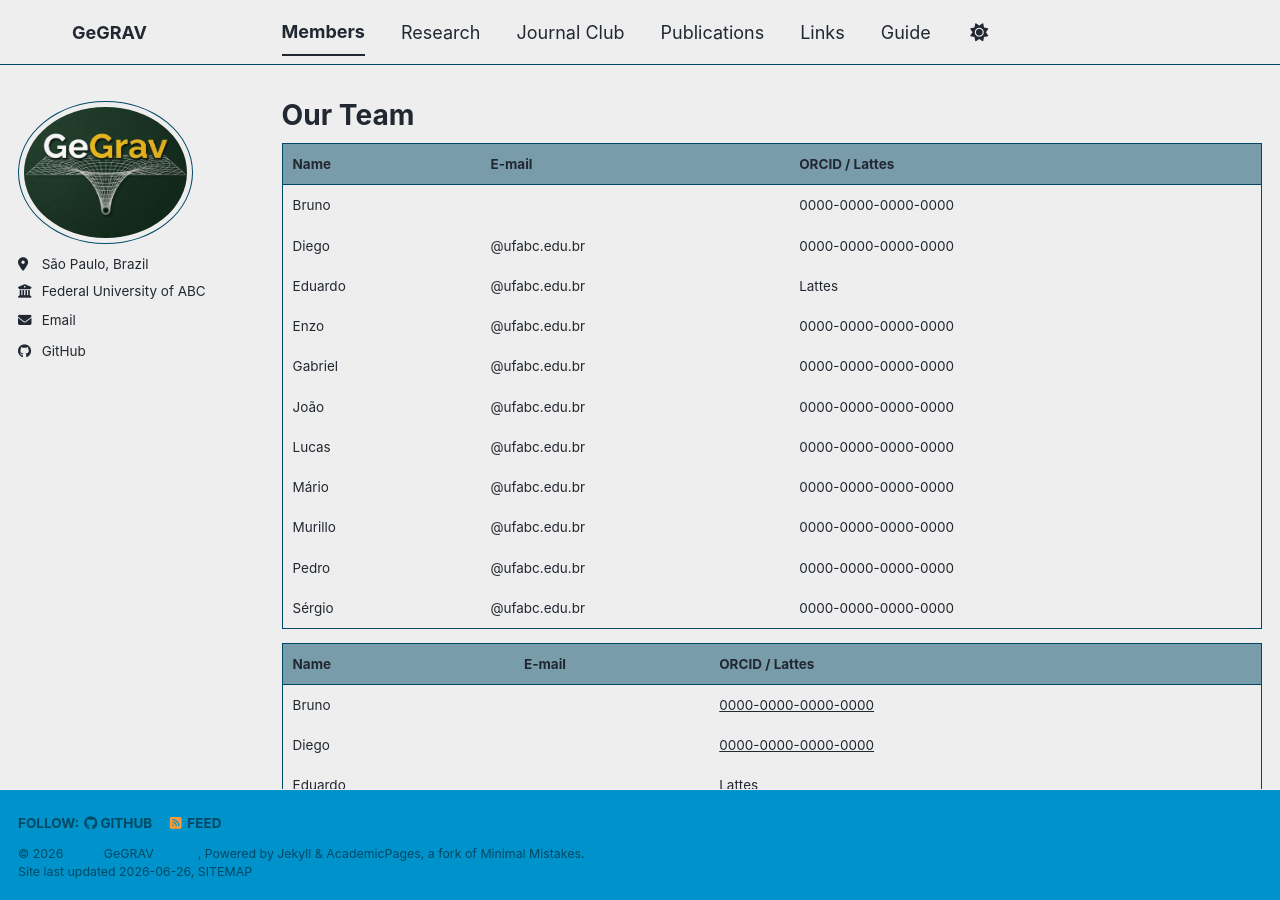
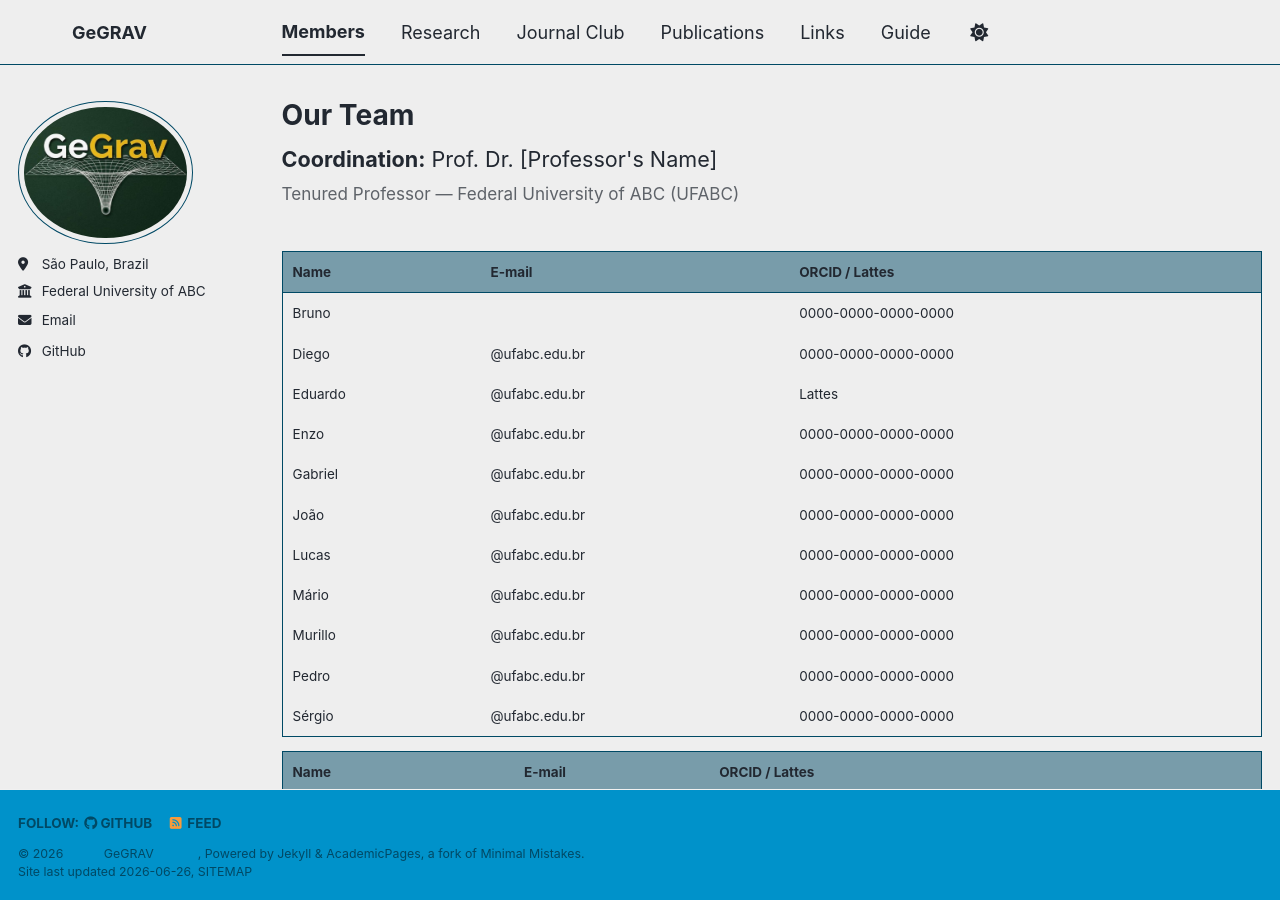
Before and after one commit to gegrav-ufabc/gegrav-ufabc.github.io, a Jekyll site: the page built from _pages/year-archive.html, in a window 1280 px wide and 900 px high. Built offline with Jekyll 4.4.1, drawn with Linux system fonts in a browser that asks for light colours; a style sheet for code colours, icons or effects is not loaded.

Commit message:
Update year-archive.html

```diff
--- a/_pages/year-archive.html
+++ b/_pages/year-archive.html
@@ -8,7 +8,14 @@ redirect_from:
   - /wordpress/blog-posts/
 ---
 
-
+<div style="margin-bottom: 30px; padding-bottom: 15px; border-bottom: 2px solid var(--table-border-color);">
+  <p style="margin: 0; font-size: 1.2em; color: var(--text-color);">
+    <strong>Coordination:</strong> Prof. Dr. [Professor's Name]
+  </p>
+  <p style="margin: 5px 0 0 0; color: var(--text-color); opacity: 0.7; font-size: 0.95em;">
+    Tenured Professor — Federal University of ABC (UFABC)
+  </p>
+</div>
 
 <style>
   .team-table {
```
